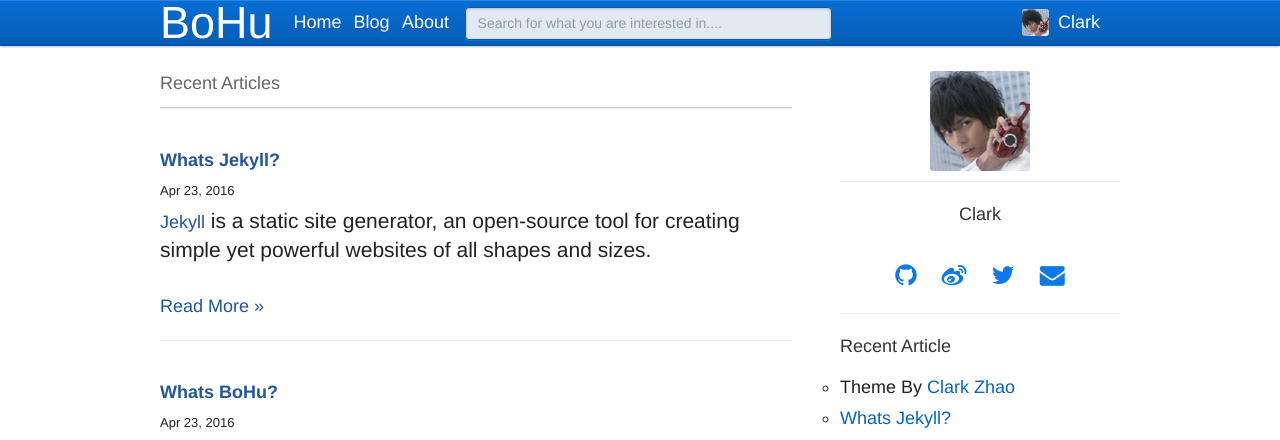
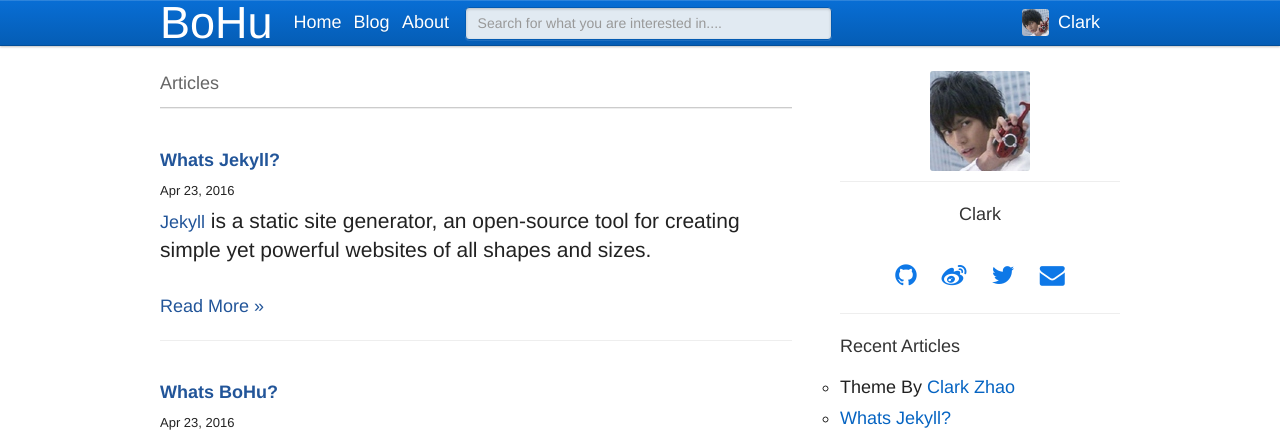
Before and after one commit to LLawlight/bohu-jekyll-theme, a Jekyll site: the page built from index.html, in a window 1280 px wide. Shown: the top 440 px of the page. Built offline with Jekyll 4.4.1, drawn with Linux system fonts in a browser that asks for light colours; the list of posts is cut into pages by our own code.

Commit message:
change title

```diff
--- a/_includes/sidebar.html
+++ b/_includes/sidebar.html
@@ -17,7 +17,7 @@
     {% endif %}
   </p>
 
-  <div class="col-box-title myFont css2dcc4b9955748">Recent Article</div>
+  <div class="col-box-title myFont css2dcc4b9955748">Recent Articles</div>
   <ul class="post-list">
     <li>Theme By <a href="http://zhaoyuxiang.cn">Clark Zhao</a></li>
     {% for post in site.posts limit:5 %}
--- a/_layouts/home.html
+++ b/_layouts/home.html
@@ -23,7 +23,7 @@
     {% endif %}
   </p>
 
-  <div class="col-box-title myFont">Recent Article</div>
+  <div class="col-box-title myFont">Recent Articles</div>
   <ul class="post-list">
     {% for post in site.posts limit:5 %}
       <li><a class="post-link" href="{{ post.url | prepend: site.baseurl }}" target="_blank">{{ post.title }}</a></li>
--- a/index.html
+++ b/index.html
@@ -1,7 +1,7 @@
 ---
 layout: default
 ---
-<p class="content-inner-title myFont css2dcc4b9955748">Recent Articles</p>
+<p class="content-inner-title myFont css2dcc4b9955748">Articles</p>
 <div class="content-main">
 	 <ul class="post-list">
 	    {% for post in paginator.posts %}
```
